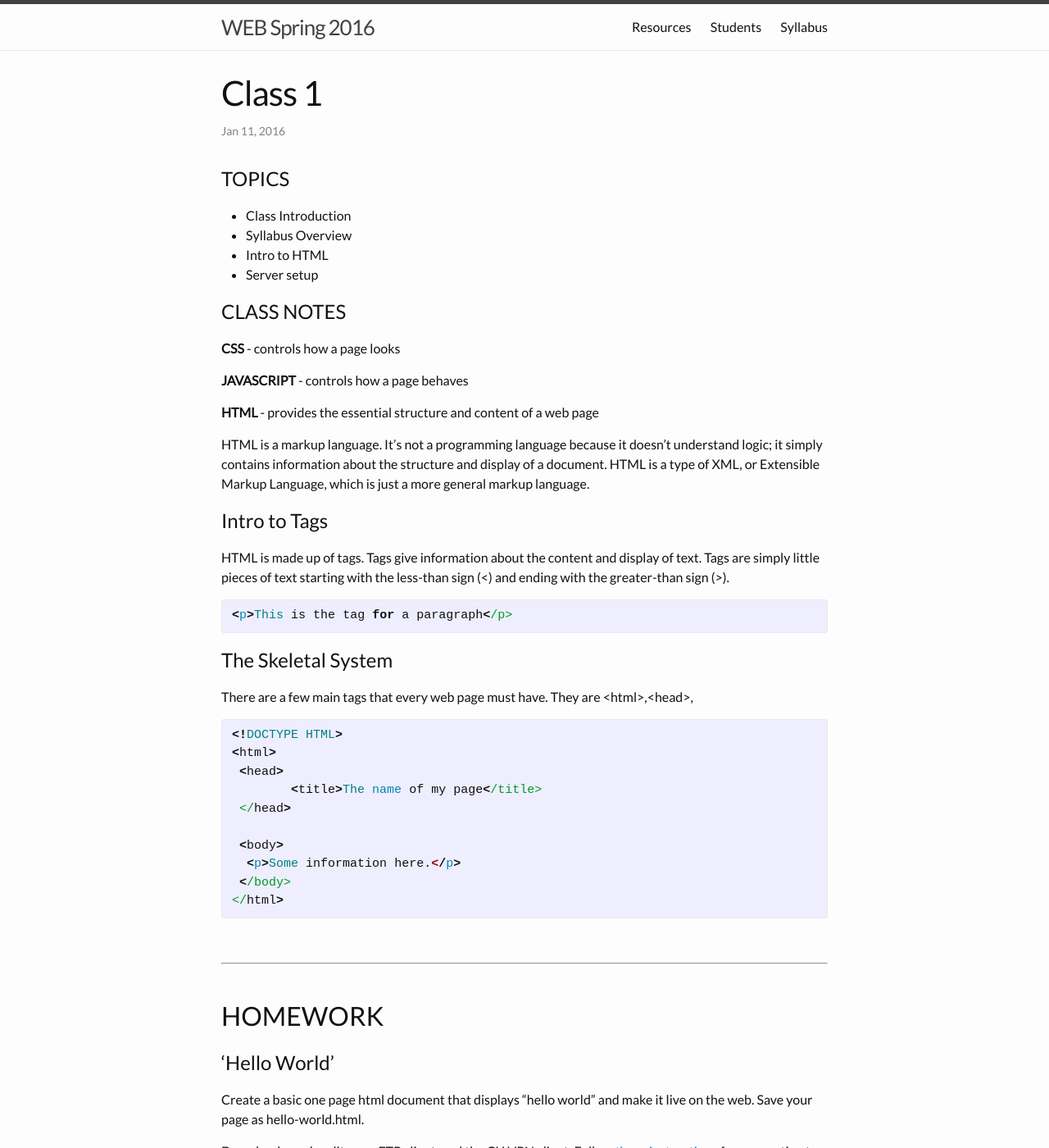
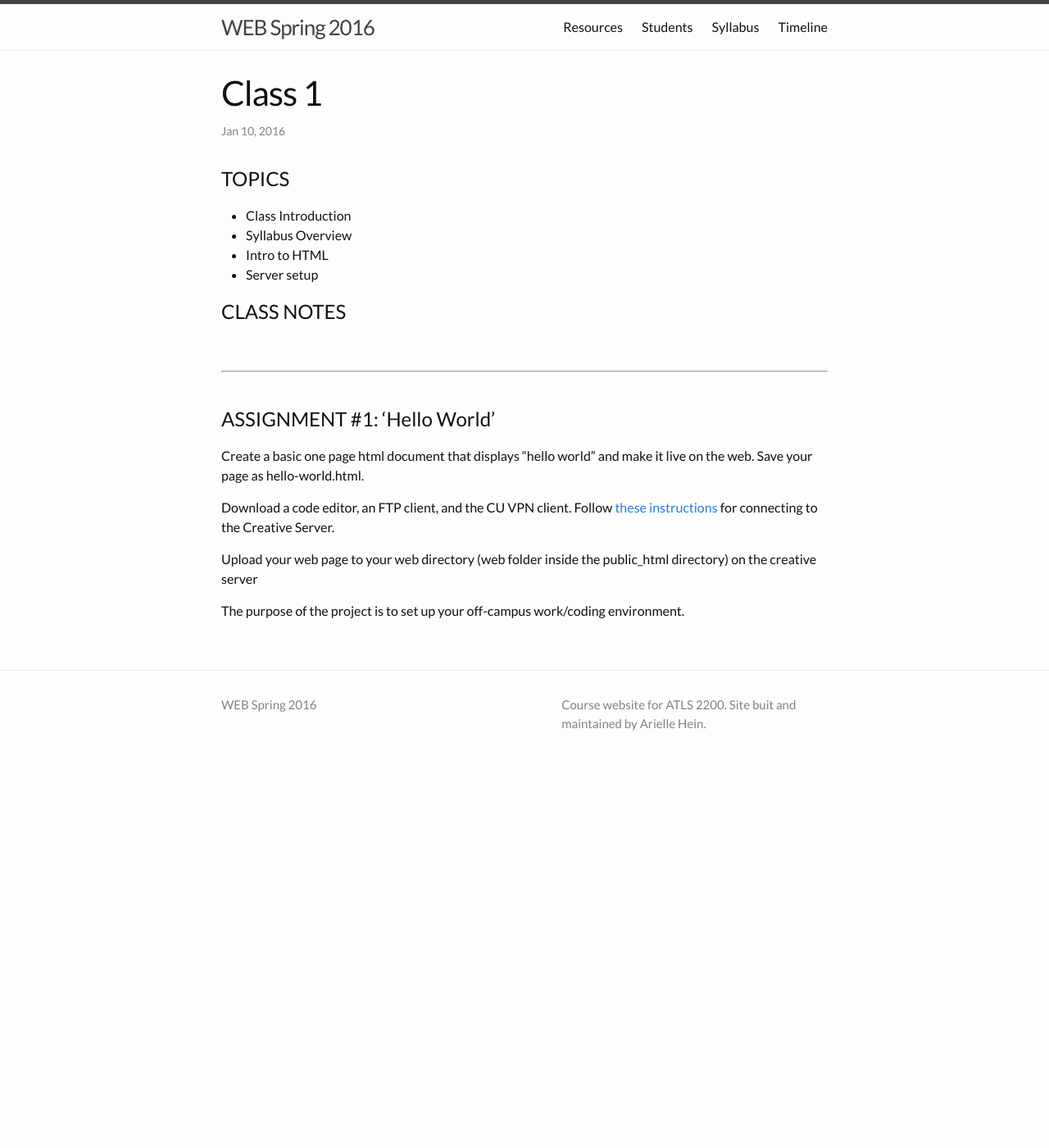
Before and after one commit to coloringchaos/web-spring-16, a Jekyll site: the page built from _posts/2016-01-11-class-01.md, in a window 1280 px wide and 1400 px high. Shown: the whole window at 82% size. Built offline with Jekyll 4.4.1, drawn with Linux system fonts in a browser that asks for light colours; some of the changed lines change nothing that is shown; some of the changed text lies outside the part shown.

Commit message:
updating for class 1

```diff
--- a/_config.yml
+++ b/_config.yml
@@ -1,7 +1,7 @@
 # Site settings
 title: WEB Spring 2016
 #email: arielle.hein@colorado.edu
-description: Course website for ATLS 2200.
+description: Course website for ATLS 2200. Site buit and maintained by Arielle Hein.
 baseurl: '/web-spring-16'
 #url: "web-spring-16.com" # the base hostname & protocol for your site
 
--- a/_posts/2016-01-11-class-01.markdown
+++ b/_posts/2016-01-11-class-01.md
@@ -1,7 +1,7 @@
 ---
 layout: post
 title:  "Class 1"
-date:   2016-01-11
+date:   2016-01-10
 categories: notes
 permalink: class-1
 ---
@@ -17,7 +17,7 @@ permalink: class-1
 
 # CLASS NOTES
 
-**CSS** - controls how a page looks
+<!-- **CSS** - controls how a page looks
 
 **JAVASCRIPT** - controls how a page behaves
 
@@ -35,7 +35,7 @@ HTML is made up of tags. Tags give information about the content and display of
 {% endhighlight %}
 
 # The Skeletal System
-There are a few main tags that every web page must have. They are <html>,<head>,<title>, and <body>. So the very simplest web page looks like this in text view:
+There are a few main tags that every web page must have - html, head, title, and body. The very simplest web page looks like this in text view:
 
 {% highlight ruby %}
 <!DOCTYPE HTML>
@@ -48,7 +48,7 @@ There are a few main tags that every web page must have. They are <html>,<head>,
   <p>Some information here.</p>
  </body>
 </html>
-{% endhighlight %}
+{% endhighlight %} -->
 
 
 
@@ -58,9 +58,7 @@ There are a few main tags that every web page must have. They are <html>,<head>,
 
 <br>
 
-## HOMEWORK
-
-#'Hello World'
+# ASSIGNMENT #1: 'Hello World'
 Create a basic one page html document that displays "hello world" and make it live on the web. Save your page as hello-world.html.
 
 Download a code editor, an FTP client, and the CU VPN client. Follow [these instructions](http://creative.colorado.edu/~schaal/web/pdf/creative-server-instructions.pdf) for connecting to the Creative Server.
--- /dev/null
+++ b/timeline.md
@@ -0,0 +1,118 @@
+---
+layout: page
+title: Timeline
+permalink: /timeline/
+---
+
+#Week 1:
+January 11th - class introduction, file structure, server setup
+
+January 13th - handcode toolset, ftp, vpn
+
+<!-- Assignment - hello world -->
+
+#Week 2:
+
+January 18th - coda 2, sublime text, validator, html5
+
+January 20st - html5 structure
+
+<!-- Video: HTML Essential Training -->
+
+<!-- Project: Hyperlink -->
+
+#Week 3:
+
+January 25th - hand code test, font awesome, google fonts
+
+January 27th - project workday
+
+<!-- Video: CSS Fundamentals -->
+
+#Week 4:
+February 1nd -introduction to css, CSS notes
+
+February 3th- css syntax, color schemes
+
+#Week 5:
+February 8th - css layout
+
+February 10th - css floats
+
+#Week 6:
+February 15th - web graphics, optimization
+
+February 17th - web graphics, cover, figure, replacement
+<!-- Video: Photoshop CC for Web Design -->
+
+#Week 7:
+February 23rd - web design, wireframes
+
+February 25th - web design, psd comps
+<!-- Project: Design Garden -->
+
+#Week 8:
+March 1st - web design, psd comps
+
+March 3rd - web development
+
+Micro Project: Practice PSD Comp
+
+Project: Landing Page
+
+#Week 9:
+March 8th - web development
+
+March 10th - ASSESSMENT: MIDTERM TEST
+
+#Week 10:
+March 15th - MIDTERM CRITIQUE
+
+March 17th - MIDTERM CRITIQUE
+
+#Week 11:
+March 22nd- no class (spring break)
+
+March 24th - no class (spring break)
+
+#Week 12:
+March 29th - web development mockfolio
+
+March 31st - web development
+
+Project: portfolio
+<!-- Video: Creating a Responsive Website Design -->
+
+#Week 13:
+April 5th - responsive web design
+
+April 7th - responsive media
+
+Project: Responsive Story
+
+<!-- Video: CSS: Transitions and Transforms -->
+
+#Week 14:
+April 12th - css transforms and transitions
+
+April 14th - javascript
+
+<!-- Video: JavaScript for Web Designers -->
+<!-- Video: JQuery for Web Designers -->
+
+#Week 15:
+April 19th - javascript
+
+April 21st - javascript
+
+#Week 16:
+April 26th - javascript
+
+April 28th - ASSESSMENT: WEB PRACTICUM
+
+<!-- Final Critique Checklist -->
+
+#FINALS SCHEDULE
+Section 010 - Monday, May 2, 1:30-4:00pm
+
+Section 020 - Thursday, May 5, 4:30-7:00pm
```
